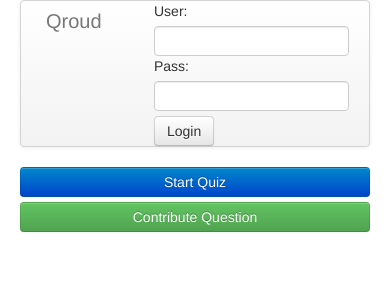
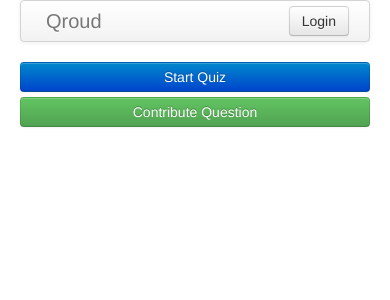
Before and after one commit to smarthall/Qroud, a Django app: page / in a window 390 px wide. Shown: the top 300 px of the page. Run offline with Django 3.2, Linux system fonts and the light colour scheme; some libraries are stand-ins or nearby versions.

Commit message:
Better responsiveness

```diff
--- a/quiz/templates/base.html
+++ b/quiz/templates/base.html
@@ -12,14 +12,15 @@
     <div class="navbar-inner">
       <a class="brand" href="/">Qroud</a>
 {% if user.is_authenticated %}
-    <p class="pull-right">Welcome, {{ user.username }}. <a class="btn" href="/accounts/logout/">Logout</a></p>
+    <p class="pull-right"><span class="visible-desktop">Welcome, {{ user.username }}. </span><a class="btn" href="/accounts/logout/">Logout</a></p>
 {% else %}
-      <form class="navbar-form pull-right" method="post" action="/accounts/login/">{% csrf_token %}
+      <form class="navbar-form pull-right visible-desktop" method="post" action="/accounts/login/">{% csrf_token %}
         User: <input id="id_username" type="text" name="username" maxlength="30" class="span1" />
         Pass: <input type="password" name="password" id="id_password" class="span1" />
          <input type="hidden" name="next" value="/" />
         <button type="submit" class="btn">Login</button>
       </form>
+      <a class="btn hidden-desktop pull-right" href="/accounts/login">Login</a>
 {% endif %}
     </div>
   </div>
```
